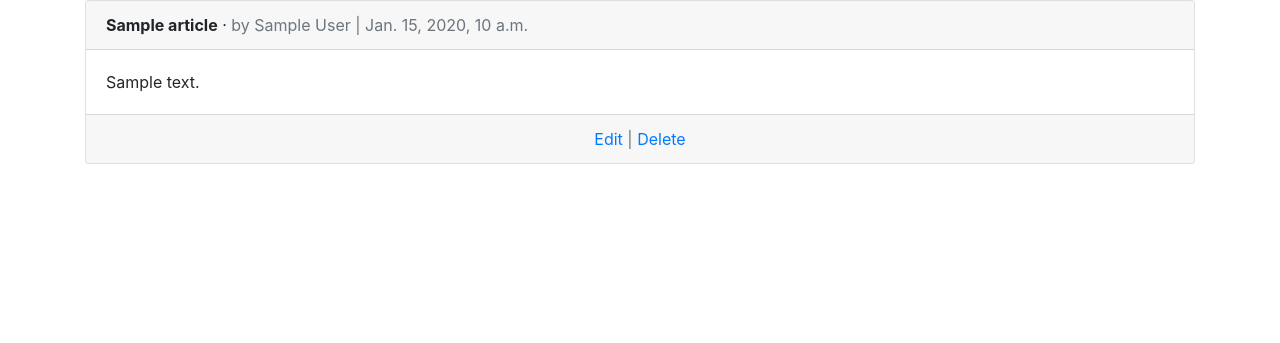
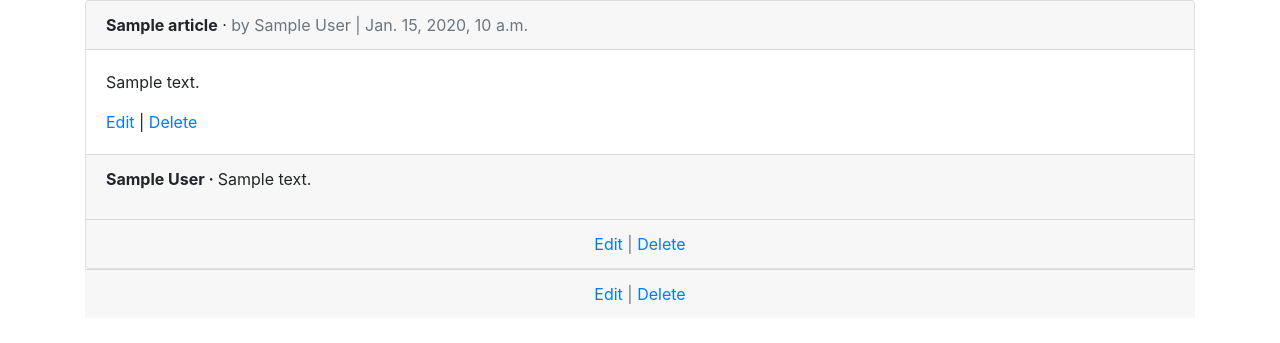
Before and after one commit to kiselas/news, a Django app: template templates/article_list.html in a window 1280 px wide. Shown: the part 56-399 px from the top of the page. Run offline with Django 3.2, Linux system fonts and the light colour scheme; the template is opened without the code that fills it: most values are stand-ins (such as "Sample title", 1, 10 or a date in 2020); some libraries are stand-ins or nearby versions.

Commit message:
first use revert

```diff
--- a/templates/article_list.html
+++ b/templates/article_list.html
@@ -11,7 +11,19 @@
                 {{ article.date }}</span>
             </div>
             <div class="card-body">
-            {{ article.body }}
+                <p>{{ article.body }}</p>
+                <a href="{% url 'article_edit' article.pk %}">Edit</a> |
+                <a href="{% url 'article_delete' article.pk %}">Delete</a>
+            </div>
+            <div class="card-footer">
+                {% for comment in article.comments.all %}
+                <p>
+                    <span class="font-weight-bold">
+                    {{ comment.author }} &middot;
+                    </span>
+                    {{ comment }}
+                </p>
+                {% endfor %}
             </div>
             <div class="card-footer text-center text-muted">
                 <a href="{% url 'article_edit' article.pk %}">Edit</a>
@@ -19,6 +31,11 @@
                 <a href="{% url 'article_delete' article.pk %}">Delete</a>
             </div>
         </div>
+            <div class="card-footer text-center text-muted">
+                <a href="{% url 'article_edit' article.pk %}">Edit</a>
+                |
+                <a href="{% url 'article_delete' article.pk %}">Delete</a>
+            </div>
         <br />
     {% endfor %}
 {% endblock content %}
```
Also changed, not shown: 2 other files.
